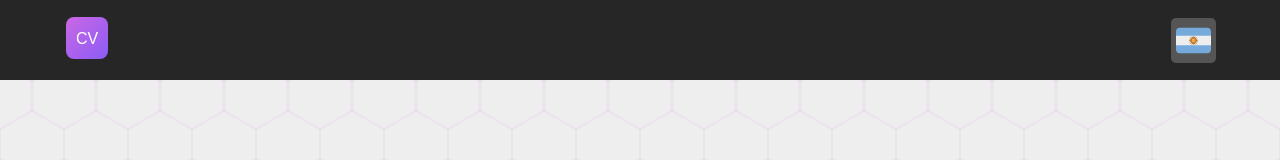
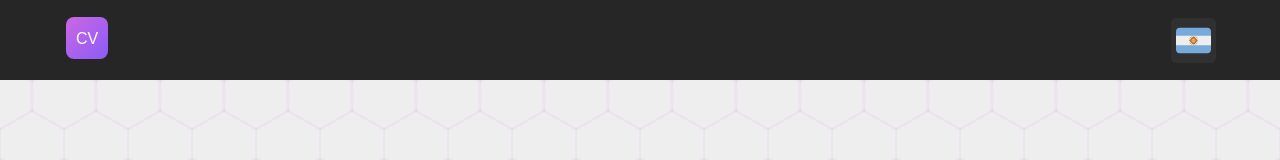
Before and after one commit to mvazquezmartin/cv_generator, a React (Vite) app: page / in a window 1280 px wide. Shown: the top 160 px of the page. Built offline with nearby package versions, Linux system fonts and the light colour scheme; what @react-pdf/renderer would draw is missing.

Commit message:
fix: minor changes language icon

```diff
--- a/src/components/LanguageHandler/language.css
+++ b/src/components/LanguageHandler/language.css
@@ -4,7 +4,7 @@
 .language-handler {
   display: inline-block;
   position: relative;
-  background: #555;
+  background: #303030;
   padding: 5px;
   border-radius: 5px;
 
@@ -23,7 +23,7 @@
     position: absolute;
     top: 100%;
     left: 0;
-    background: #555;
+    background: #303030;
     box-shadow: 0 2px 8px rgba(0, 0, 0, 0.15);
     z-index: 1000;
     border-bottom-right-radius: 5px;
```
